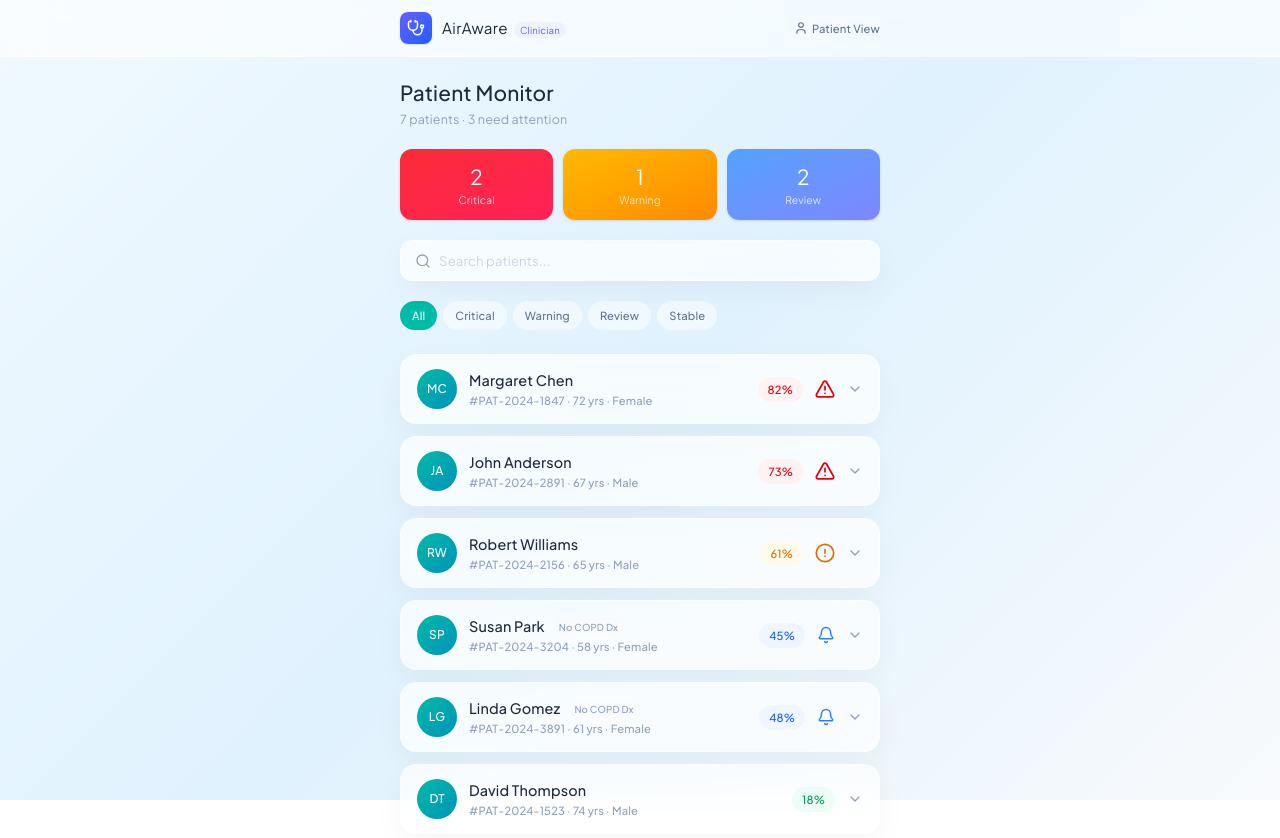
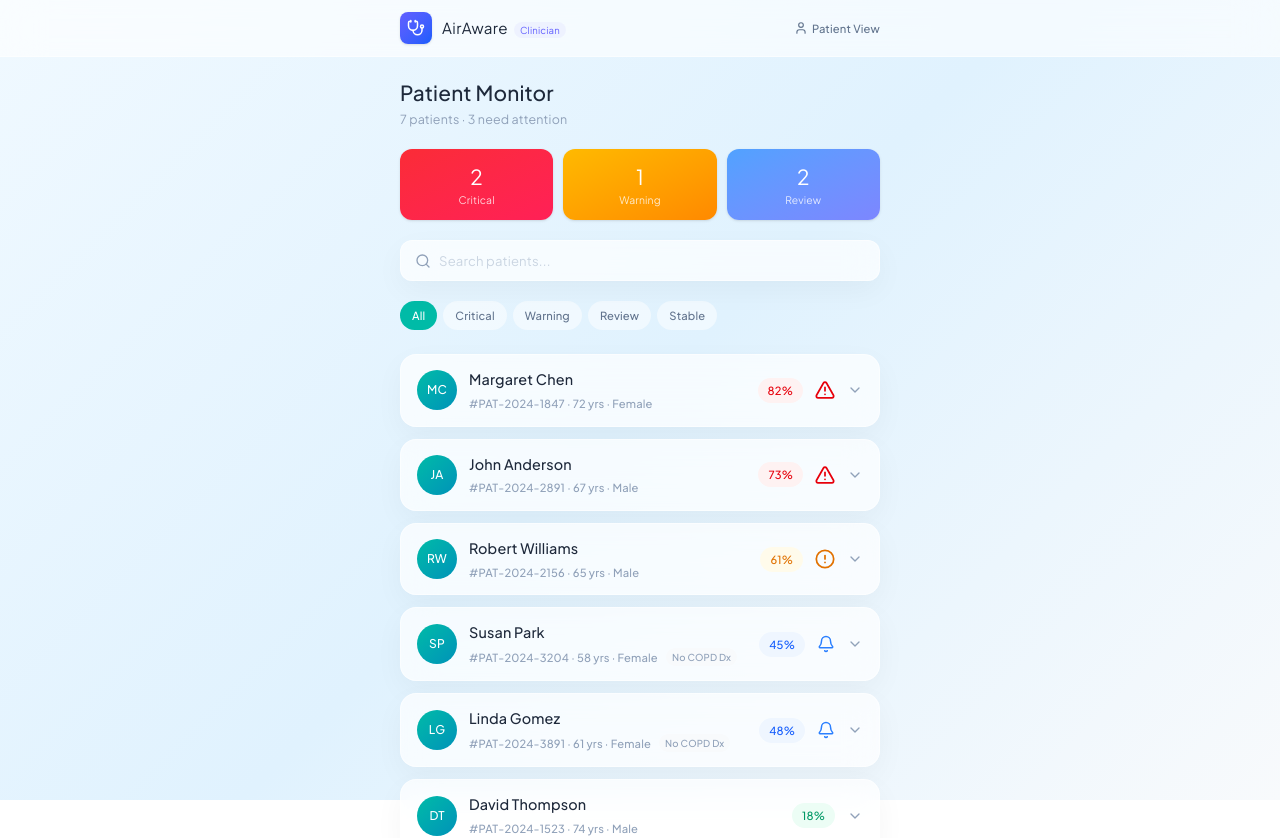
Before and after one commit to Li0o0/AirAware, a React (Vite) app: page / in a window 1280 px wide. Shown: the top 838 px of the page. Built offline with nearby package versions, Linux system fonts and the light colour scheme.

Commit message:
replace the plot

```diff
--- a/src/app/components/ClinicianDashboard.tsx
+++ b/src/app/components/ClinicianDashboard.tsx
@@ -186,13 +186,13 @@ function PatientRow({ patient, isExpanded, onToggle }: { patient: PatientData; i
 
         {/* Info */}
         <div className="flex-1 min-w-0">
-          <div className="flex items-center gap-2">
-            <span className="text-[#1E293B] text-[0.9rem] truncate">{patient.name}</span>
+          <div className="text-[#1E293B] text-[0.9rem] truncate">{patient.name}</div>
+          <div className="flex items-center gap-2 mt-1">
+            <p className="text-[0.7rem] text-slate-400 truncate">{patient.patientId} · {patient.age} yrs · {patient.gender}</p>
             {!patient.hasCOPD && (
               <span className="text-[0.6rem] px-1.5 py-0.5 rounded-full bg-slate-50 text-slate-400 shrink-0">No COPD Dx</span>
             )}
           </div>
-          <p className="text-[0.7rem] text-slate-400 truncate">{patient.patientId} · {patient.age} yrs · {patient.gender}</p>
         </div>
 
         {/* Risk score pill */}
--- a/src/app/components/HomePage.tsx
+++ b/src/app/components/HomePage.tsx
@@ -206,7 +206,7 @@ export function HomePage() {
         </div>
 
         <ResponsiveContainer width="100%" height={280}>
-          <LineChart data={riskProgressionData} margin={{ top: 10, right: 10, left: -10, bottom: 10 }}>
+          <LineChart data={riskProgressionData} margin={{ top: 10, right: 10, left: -30, bottom: 10 }}>
             <defs>
               <linearGradient id="riskGradient" x1="0" y1="0" x2="1" y2="0">
                 <stop offset="0%" stopColor="#10b981" />
--- a/src/app/components/TrendsPage.tsx
+++ b/src/app/components/TrendsPage.tsx
@@ -278,7 +278,7 @@ function SymptomChart() {
   return (
     <div>
       <ResponsiveContainer width="100%" height={260}>
-        <AreaChart data={symptomScoreData} margin={{ left: -8, right: 8, top: 0, bottom: 0 }}>
+        <AreaChart data={symptomScoreData} margin={{ left: -30, right: 8, top: 0, bottom: 0 }}>
           <CartesianGrid strokeDasharray="3 3" stroke="#f3f4f6" />
           <XAxis dataKey="day" stroke="#9ca3af" tick={{ fontSize: 12 }} />
           <YAxis stroke="#9ca3af" domain={[0, 6]} tick={{ fontSize: 12 }} />
@@ -296,7 +296,7 @@ function SymptomChart() {
 function LungChart() {
   return (
     <ResponsiveContainer width="100%" height={260}>
-      <LineChart data={spirometryData} margin={{ left: -8, right: 8, top: 0, bottom: 0 }}>
+      <LineChart data={spirometryData} margin={{ left: -30, right: 8, top: 0, bottom: 0 }}>
         <CartesianGrid strokeDasharray="3 3" stroke="#f3f4f6" />
         <XAxis dataKey="month" stroke="#9ca3af" tick={{ fontSize: 12 }} />
         <YAxis stroke="#9ca3af" domain={[60, 90]} tick={{ fontSize: 12 }} />
@@ -313,7 +313,7 @@ function LungChart() {
 function ActivityChart() {
   return (
     <ResponsiveContainer width="100%" height={260}>
-      <BarChart data={activityData} margin={{ left: -8, right: 8, top: 0, bottom: 0 }}>
+      <BarChart data={activityData} margin={{ left: -30, right: 8, top: 0, bottom: 0 }}>
         <CartesianGrid strokeDasharray="3 3" stroke="#f3f4f6" />
         <XAxis dataKey="day" stroke="#9ca3af" tick={{ fontSize: 12 }} />
         <YAxis stroke="#9ca3af" tick={{ fontSize: 12 }} />
```
